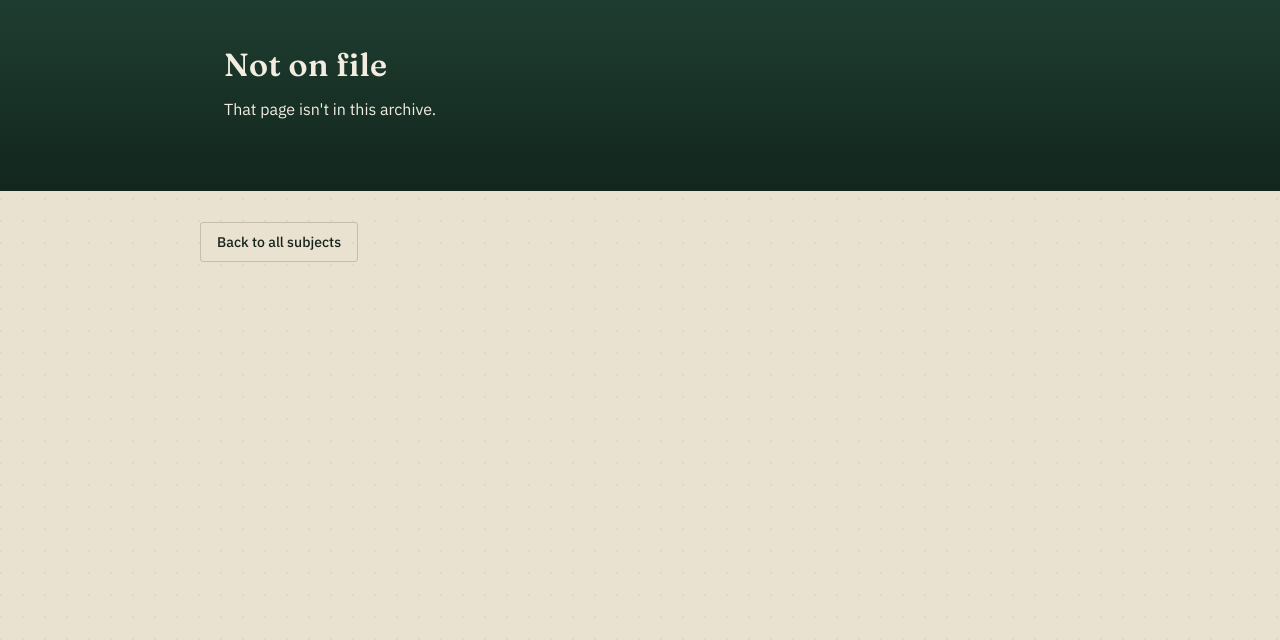
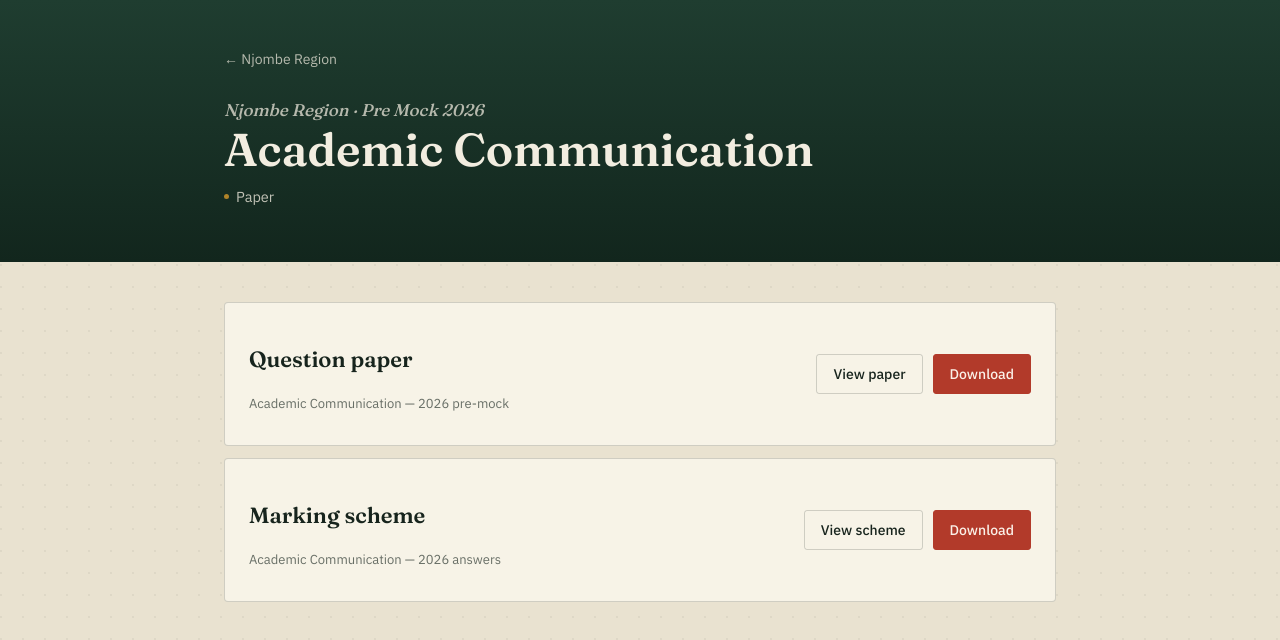
Before and after one commit to visualixefoundation/necta-exams, a Next.js app: page /pre-mock/njombe/academic-communication in a window 1280 px wide. Before the commit this address had no page. Shown: the top 640 px of the page. Built offline with nearby package versions, Linux system fonts and the light colour scheme.

Commit message:
Pre-Mock subject page: view paper and marking scheme

```diff
--- /dev/null
+++ b/app/pre-mock/[region]/[subject]/page.js
@@ -0,0 +1,100 @@
+import Link from "next/link";
+import { notFound } from "next/navigation";
+import {
+  preMockRegions,
+  preMockSubjects,
+  getPreMockRegion,
+  getPreMockSubject,
+  preMockPdfPath,
+} from "../../../../lib/premock";
+
+export function generateStaticParams() {
+  const params = [];
+  for (const region of preMockRegions) {
+    for (const subject of preMockSubjects) {
+      params.push({ region: region.id, subject: subject.slug });
+    }
+  }
+  return params;
+}
+
+export function generateMetadata({ params }) {
+  const region = getPreMockRegion(params.region);
+  const subject = getPreMockSubject(params.subject);
+  if (!region || !subject) return {};
+  return {
+    title: `${subject.name} · ${region.name} ${region.year} Pre Mock | NECTA A-Level Papers`,
+    description: `View and download ${region.name} ${region.year} pre-mock ${subject.name} paper and marking scheme.`,
+  };
+}
+
+export default function PreMockSubjectPage({ params }) {
+  const region = getPreMockRegion(params.region);
+  const subject = getPreMockSubject(params.subject);
+  if (!region || !subject) notFound();
+
+  const paperUrl = preMockPdfPath(region.id, region.year, subject.slug, "paper");
+  const msUrl = preMockPdfPath(region.id, region.year, subject.slug, "ms");
+  const viewPaper = `/view/pre-mock/${region.id}/${region.year}/${subject.slug}/paper`;
+  const viewMs = `/view/pre-mock/${region.id}/${region.year}/${subject.slug}/ms`;
+
+  return (
+    <>
+      <header className="band">
+        <div className="wrap">
+          <Link href={`/pre-mock/${region.id}`} className="crumb">
+            ← {region.name}
+          </Link>
+          <p className="subject-kicker">
+            {region.name} · Pre Mock {region.year}
+          </p>
+          <h1 className="subject-title">{subject.name}</h1>
+          <div className="subject-meta">
+            <span>
+              <i className="dot" />
+              {subject.paper}
+            </span>
+          </div>
+        </div>
+      </header>
+
+      <main className="wrap">
+        <section className="years">
+          <div className="year-row">
+            <div>
+              <p className="year-label">Question paper</p>
+              <p className="year-sub">
+                {subject.name} — {region.year} pre-mock
+              </p>
+            </div>
+            <div className="actions">
+              <Link className="btn" href={viewPaper}>
+                View paper
+              </Link>
+              <a className="btn btn-stamp" href={paperUrl} download>
+                Download
+              </a>
+            </div>
+          </div>
+
+          <div className="year-row">
+            <div>
+              <p className="year-label">Marking scheme</p>
+              <p className="year-sub">
+                {subject.name} — {region.year} answers
+              </p>
+            </div>
+            <div className="actions">
+              <Link className="btn" href={viewMs}>
+                View scheme
+              </Link>
+              <a className="btn btn-stamp" href={msUrl} download>
+                Download
+              </a>
+            </div>
+          </div>
+        </section>
+      </main>
+    </>
+  );
+}
```
